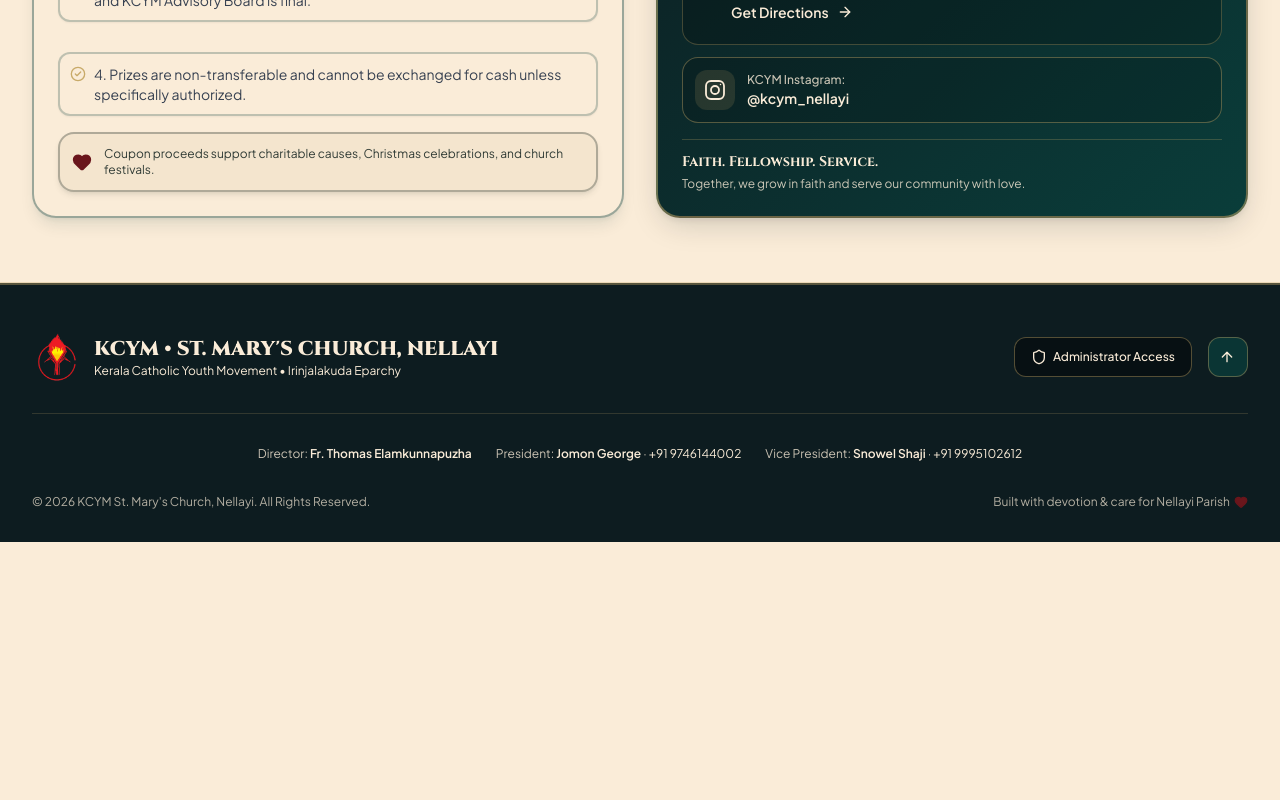
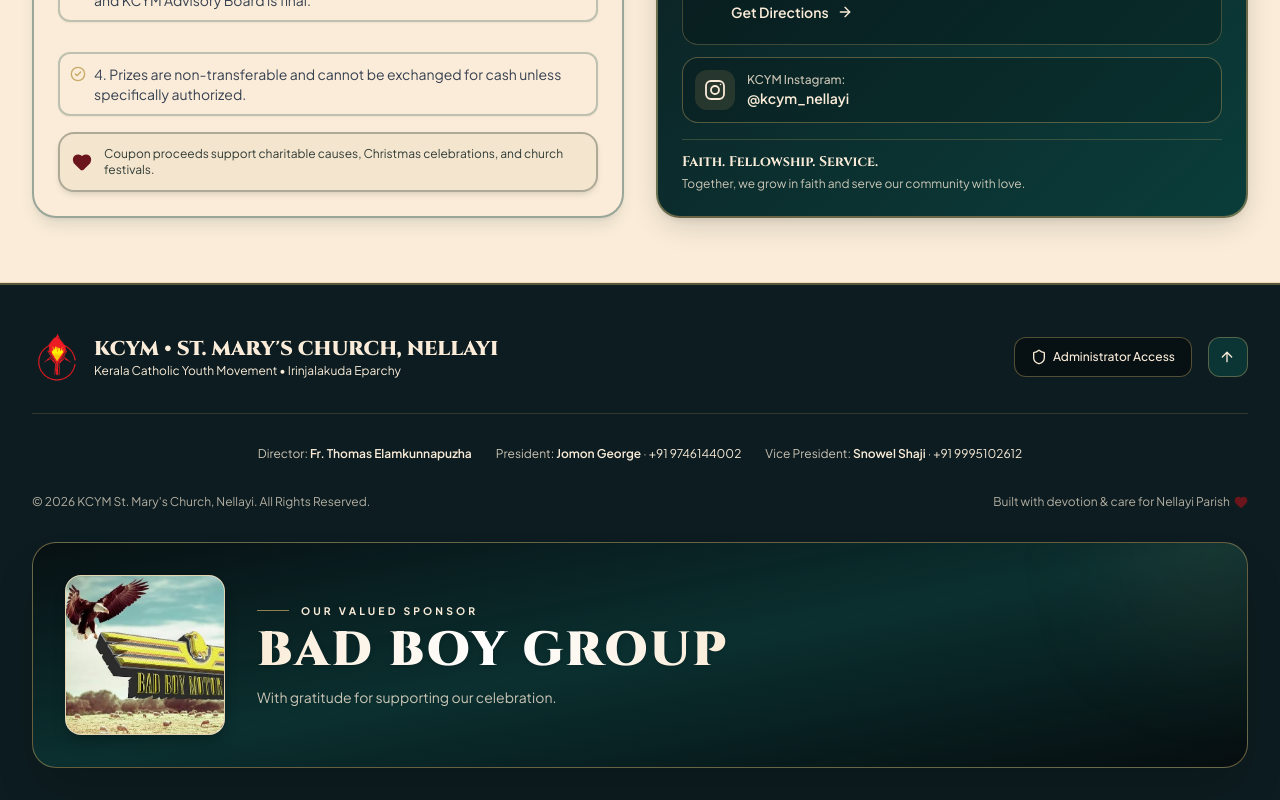
Before and after one commit to Ashlythomas11/kcym-nellayi-christmas, a React (Vite) app: page / in a window 1280 px wide. Shown: the part 4264-5064 px from the top of the page. Before the commit the page ends 4806 px from the top, so only its background shows below. Built offline with nearby package versions, Linux system fonts and the light colour scheme; a web font is replaced by a local one.

Commit message:
Updated website photos

```diff
--- a/src/components/Footer.tsx
+++ b/src/components/Footer.tsx
@@ -83,6 +83,36 @@ export const Footer: React.FC<FooterProps> = ({ language, onOpenAdmin }) => {
           </p>
         </div>
 
+        <section
+          aria-label="Sponsor: Bad Boy Group"
+          className="relative overflow-hidden rounded-3xl border border-christmas-gold/50 bg-gradient-to-br from-black/40 via-christmas-emerald/60 to-black/50 p-5 shadow-2xl shadow-black/20 sm:p-8"
+        >
+          <div className="pointer-events-none absolute -right-12 -top-16 h-40 w-40 rounded-full bg-christmas-gold/10 blur-3xl" />
+          <div className="relative flex flex-col items-center gap-6 text-center sm:flex-row sm:gap-8 sm:text-left">
+            <div className="flex h-36 w-36 flex-shrink-0 items-center justify-center overflow-hidden rounded-2xl border border-christmas-gold/50 bg-white shadow-lg shadow-black/20 sm:h-40 sm:w-40">
+              <img
+                src="/images/sponsors/bad-boy-group.jpg"
+                alt="Bad Boy Group sponsor logo"
+                className="h-full w-full object-contain"
+                loading="lazy"
+              />
+            </div>
+            <div>
+              <p className="mb-2 flex items-center justify-center gap-3 text-[0.65rem] font-bold uppercase tracking-[0.3em] text-christmas-champagne sm:justify-start">
+                <span className="h-px w-8 bg-christmas-gold/70" />
+                Our valued sponsor
+                <span className="h-px w-8 bg-christmas-gold/70 sm:hidden" />
+              </p>
+              <h3 className="bg-gradient-to-r from-christmas-lightGold via-white to-christmas-lightGold bg-clip-text font-serif text-3xl font-black uppercase tracking-wider text-transparent drop-shadow sm:text-5xl">
+                BAD BOY GROUP
+              </h3>
+              <p className="mt-3 text-sm text-christmas-champagne/80">
+                With gratitude for supporting our celebration.
+              </p>
+            </div>
+          </div>
+        </section>
+
       </div>
     </footer>
   );
```
Also changed, not shown: public/images/sponsors/bad-boy-group.jpg (added).
